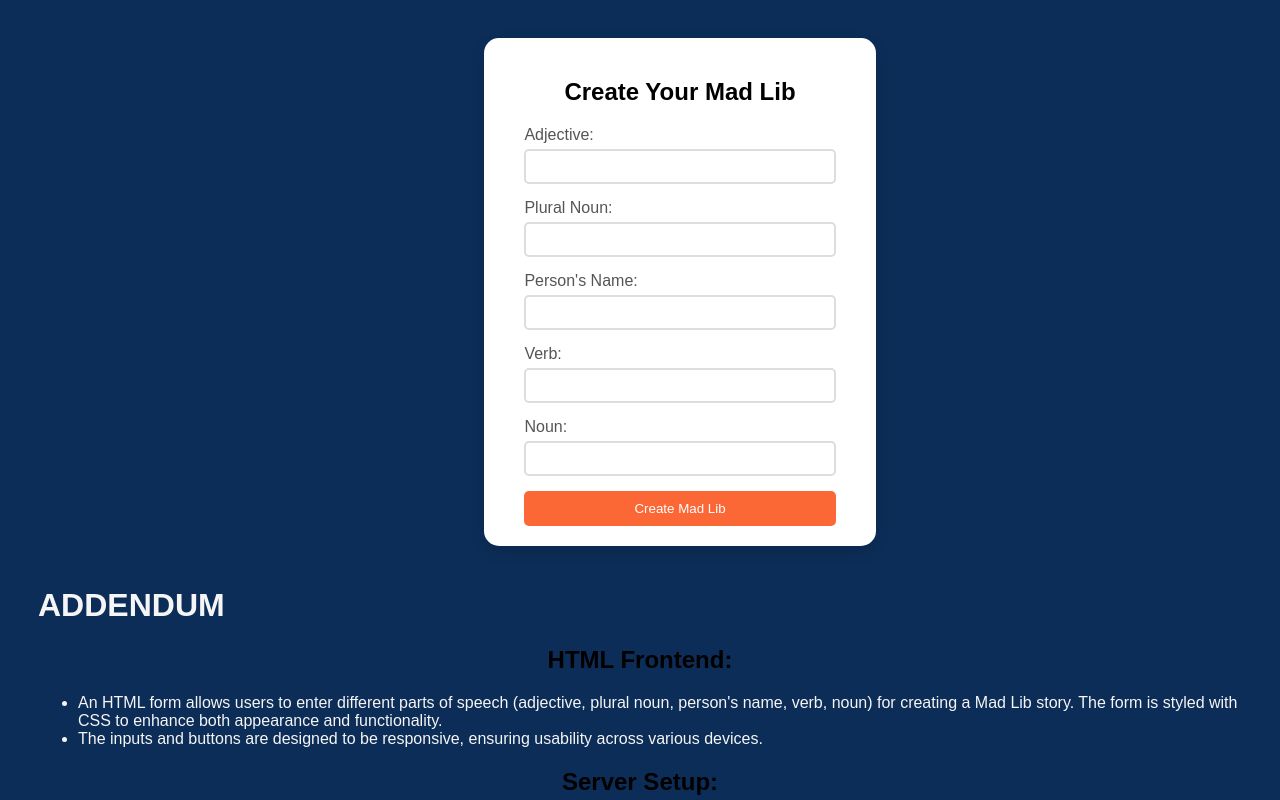
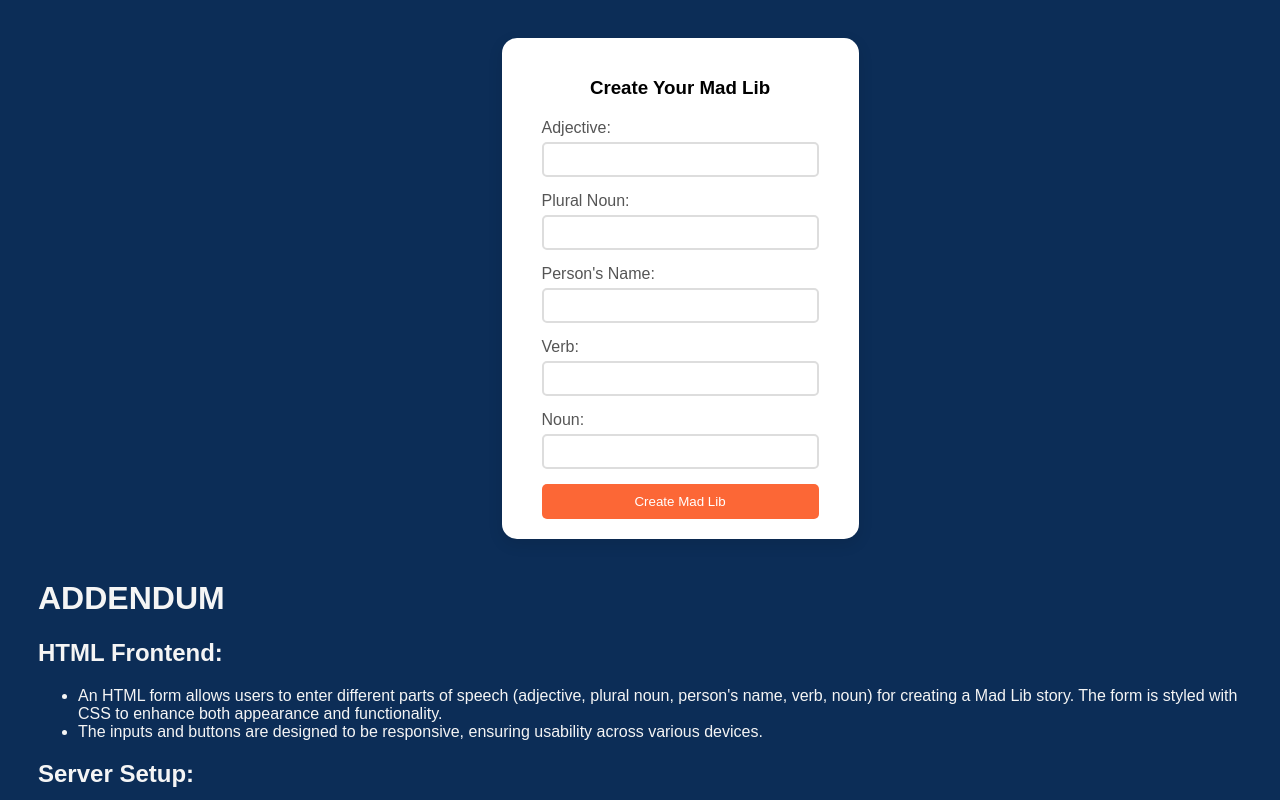
Before and after one commit to ad3342/ITC505-lab-7, a plain HTML site: page index.html in a window 1280 px wide. Shown: the top 800 px of the page. Drawn offline with Linux system fonts and the light colour scheme; a web font is replaced by a local one.

Commit message:
Update index.html

```diff
--- a/index.html
+++ b/index.html
@@ -23,11 +23,11 @@
             width: 100%;
             margin-bottom: 20px;
         }
-        h1, p, li {
+        h1, p, li, h2 {
             color: whitesmoke;
             font-family: 'Plus Jakarta Sans', sans-serif;
         }
-        h2 {
+        h3 {
             text-align: center;
             margin-bottom: 20px;
             font-family: 'Plus Jakarta Sans', sans-serif;
@@ -76,7 +76,7 @@
 <body>
     <div>
         <form id="madlibForm">
-            <h2>Create Your Mad Lib</h2>
+            <h3>Create Your Mad Lib</h3>
             <label for="adjective">Adjective:</label>
             <input type="text" id="adjective" name="adjective">
             <label for="pluralNoun">Plural Noun:</label>
```
